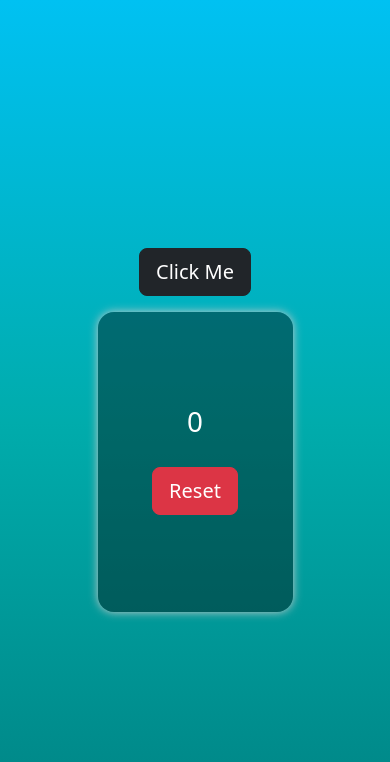
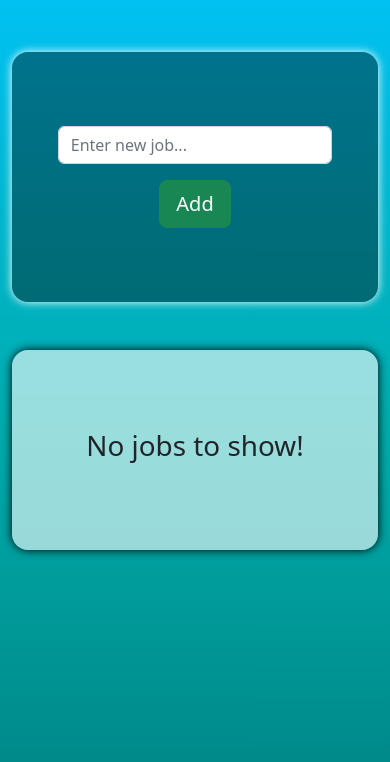
Before and after one commit to EhsanAryan/TodoAppReactTypescript, a React (Create React App) app: page / in a window 390 px wide. Shown: the top 762 px of the page. Built offline with nearby package versions, Linux system fonts and the light colour scheme.

Commit message:
The thrid commit (todo project)

```diff
--- a/package.json
+++ b/package.json
@@ -13,6 +13,7 @@
     "react": "^18.2.0",
     "react-dom": "^18.2.0",
     "react-scripts": "5.0.1",
+    "sweetalert": "^2.1.2",
     "typescript": "^4.7.4",
     "web-vitals": "^2.1.4"
   },
--- /dev/null
+++ b/src/Types/JobType.ts
@@ -0,0 +1,5 @@
+export type JobType = {
+    id : string ,
+    text : string ,
+    isCompleted : boolean
+}
--- a/src/components/App.css
+++ b/src/components/App.css
@@ -5,8 +5,5 @@
     width: 100%;
     min-height: 100%;
     background: linear-gradient(rgb(0, 193, 242) , rgb(0, 172, 172) , rgb(0, 130, 130));
-    display: flex;
-    flex-direction: column;
-    justify-content: center;
-    align-items: center;
+    padding: 4px 12px;
 }
--- a/src/components/App.tsx
+++ b/src/components/App.tsx
@@ -1,30 +1,17 @@
 import React , { useState } from 'react';
-import Main from "./Main";
+import Input from "./Input";
+import Table from "./Table";
 import "./App.css";
+import { JobType } from "../Types/JobType";
 
 
-type myType = {
-  value: number
-}
-
-
-const App: React.FunctionComponent = () => {
-  const [num , setNum] = useState<number>(0)
-
-  const testFunc = (x: myType , y: myType): void => {
-    setNum(prevNum => {
-      return x.value + y.value + prevNum;
-    });
-  }
-
+const App: React.FC = () => {
+  const [allJobs , setAllJobs] = useState<JobType[]>([])
 
   return (
     <div className='app-div'>
-      <button className="btn btn-lg btn-dark my-3"
-      onClick={() => testFunc({value : 10} , {value : 20})}>
-        Click Me
-      </button>
-      <Main num={num} setNum={setNum} />
+      <Input allJobs={allJobs} setAllJobs={setAllJobs} />
+      <Table allJobs={allJobs} setAllJobs={setAllJobs} />
     </div>
   );
 }
--- /dev/null
+++ b/src/components/Input.css
@@ -0,0 +1,18 @@
+.input-section {
+    width: 50%;
+    min-height: 250px;
+    background-color: rgba(0, 0, 0, 0.4);
+    box-shadow: 0px 0px 10px white;
+}
+
+@media screen and (max-width : 992px) {
+    .input-section {
+        width: 75%;
+    }
+}
+
+@media screen and (max-width : 600px) {
+    .input-section {
+        width: 100%;
+    }
+}
--- /dev/null
+++ b/src/components/Input.tsx
@@ -0,0 +1,87 @@
+import React , { useState } from 'react';
+import swal from 'sweetalert';
+import "./Input.css";
+import { JobType } from "../Types/JobType";
+
+type SetAllJobsParameter = (prevState: JobType[]) => JobType[]
+
+type InputProps = {
+    allJobs : JobType[] ,
+    setAllJobs : (newAllJobs: JobType[] | SetAllJobsParameter) => void
+}
+
+const handleJobValidation = (job: string): boolean => {
+    let isValid = true;
+    const jobPattern = /[a-zA-Z]/;
+
+    isValid = isValid && job.length > 0;
+    if(!isValid) {
+        swal({
+            title : "Error!" ,
+            icon : "error" ,
+            text: "The job field can't be empty."
+        });
+        return isValid;
+    }
+
+    isValid = isValid && jobPattern.test(job);
+    if(!isValid) {
+        swal({
+            title : "Error!" ,
+            icon : "error" ,
+            text: "The job must also contain letters of the alphabet."
+        });
+        return isValid;
+    }
+
+    return isValid;
+}
+
+
+const Input: React.FC<InputProps> = (props) => {
+    const {allJobs , setAllJobs} = props;
+
+    const [job , setJob] = useState<string>("");
+
+    const addNewJob = () => {
+        if(!handleJobValidation(job)) {
+            return;
+        }
+
+        const newJob: JobType = {
+            id: Math.random().toString() ,
+            text : job ,
+            isCompleted : false
+        }
+
+        setAllJobs(prevState => {
+            return [...prevState , newJob];
+        })
+
+        setJob("");
+
+        console.log(allJobs);
+    }
+
+    const handleEnter = (event: React.KeyboardEvent<HTMLInputElement>) => {
+        if(event.key === "Enter"){
+            addNewJob();
+        }
+    }
+
+
+    return (
+        <div className="input-section mx-auto mt-5 rounded-4
+        d-flex flex-column justify-content-center align-items-center">
+            <input type="text" className="form-control w-75 mx-auto my-2" placeholder="Enter new job..."
+            value={job} onChange={(event: React.ChangeEvent<HTMLInputElement>) => setJob(event.target.value)}
+            onKeyDown={handleEnter} />
+            <button type="button" className="btn btn-success btn-lg my-2"
+            onClick={addNewJob}>
+                Add
+            </button>
+        </div>
+    )
+}
+
+export default Input;
--- a/src/components/Main.css
+++ /dev/null
@@ -1,11 +0,0 @@
-.show-result-div {
-    background-color: rgba(0, 0, 0, 0.4);
-    width: 50%;
-    min-height: 300px;
-    box-shadow: 0px 0px 10px rgb(202, 201, 201);
-    display: flex;
-    flex-direction: column;
-    justify-content: center;
-    align-items: center;
-    color: white;
-}
--- a/src/components/Main.tsx
+++ /dev/null
@@ -1,31 +0,0 @@
-import React , { useRef } from "react";
-import "./Main.css"
-
-type funcType = (value: number) => number;
-
-type propsType = {
-    num : number ,
-    setNum : (value: number | funcType) => void
-}
-
-const Main: React.FunctionComponent<propsType> = (props) => {
-    const myRef = useRef<HTMLDivElement>(null);
-
-    const resetNum = (): void => {
-        props.setNum(prevVal => 0);
-        const color: string = myRef.current!.style.color;
-        myRef.current!.style.color = color === "white" || color === "" ? "red" : "white";
-    }
-
-  return (
-    <div className="show-result-div rounded-4 fs-1" ref={myRef}>
-        {props.num}
-        <button type="button" className="btn btn-lg btn-danger mt-4 mb-2"
-        onClick={resetNum} >
-            Reset
-        </button>
-    </div>
-  )
-}
-
-export default Main;
--- /dev/null
+++ b/src/components/Table.css
@@ -0,0 +1,12 @@
+.table-container {
+    background-color: rgba(255, 255, 255, 0.6);
+    width: 75%;
+    min-height: 200px;
+    box-shadow: 0px 0px 10px black;
+}
+
+@media screen and (max-width : 992px) {
+    .table-container {
+        width: 100%;
+    }
+}
--- /dev/null
+++ b/src/components/Table.tsx
@@ -0,0 +1,67 @@
+import React from "react";
+import "./Table.css"
+import { JobType } from "../Types/JobType";
+import swal from "sweetalert";
+
+type SetAllJobsParameter = (prevState: JobType[]) => JobType[]
+
+type TableProps = {
+    allJobs : JobType[] ,
+    setAllJobs : (newAllJobs: JobType[] | SetAllJobsParameter) => void
+}
+
+
+const Table: React.FC<TableProps> = (props) => {
+    const {allJobs , setAllJobs} = props;
+
+    const deleteJob = (jobId: string): void => {
+        setAllJobs(prevState => {
+            return prevState.filter(job => job.id !== jobId)
+        })
+    }
+
+    return (
+        <div className={`table-container mx-auto rounded-4 my-5 px-3 py-4
+        ${allJobs.length === 0 ? "d-flex justify-content-center align-items-center" : "table-responsive"}`}>
+           {allJobs.length > 0 ? (
+             <>
+                <h1 className="text-center mb-4">Jobs Table</h1>
+                <table className="table table-dark table-bordered table-striped table-hover
+                w-100 mx-auto text-center">
+                    <thead>
+                        <tr>
+                            <th>#</th>
+                            <th>Job</th>
+                            <th>Completeness</th>
+                            <th>Operations</th>
+                        </tr>
+                    </thead>
+                    <tbody>
+                        {allJobs.map((job , jobIndex) => {
+                            return (
+                                <tr key={job.id}>
+                                    <td>{jobIndex}</td>
+                                    <td>{job.text}</td>
+                                    <td>
+                                        {job.isCompleted ? "Completed" : "Incomplete"}
+                                    </td>
+                                    <td>
+                                        <button className="btn btn-outline-light"
+                                        onClick={() => deleteJob(job.id)}>
+                                            Delete
+                                        </button>
+                                    </td>
+                                </tr>
+                            );
+                        })}
+                    </tbody>
+                </table>
+             </>
+           ) : (
+            <h1>No jobs to show!</h1>
+           )}
+        </div>
+    )
+}
+
+export default Table;
```
Also changed, not shown: 1 other file (tests, documents, lock files or other folders).
